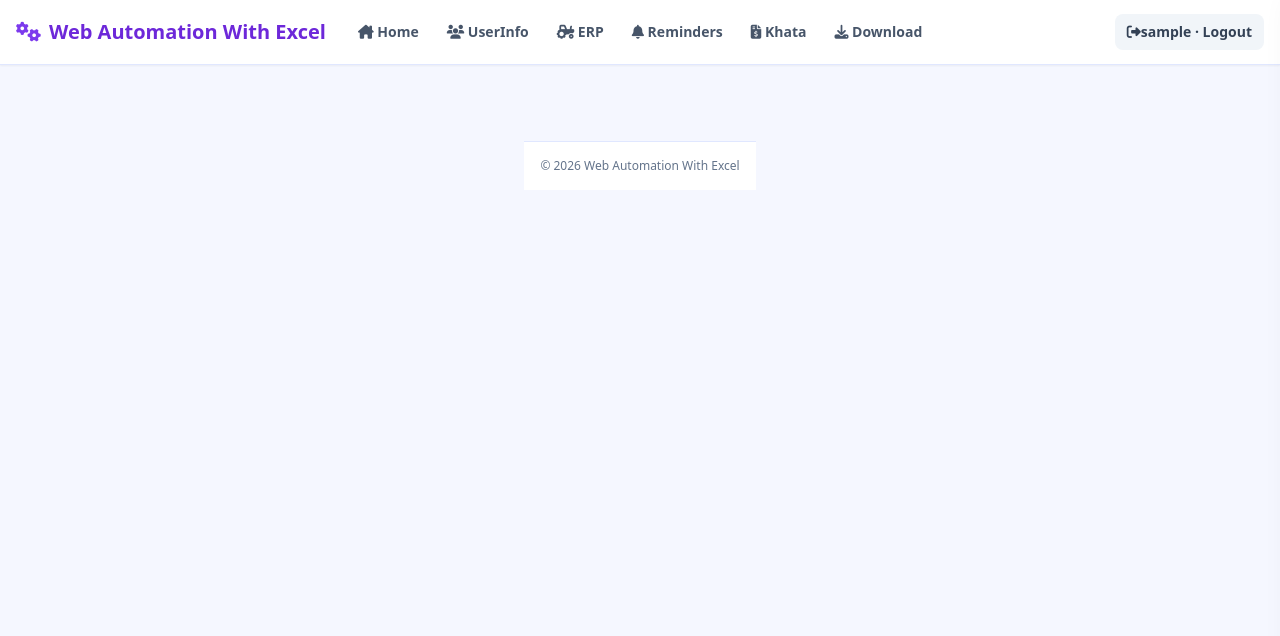
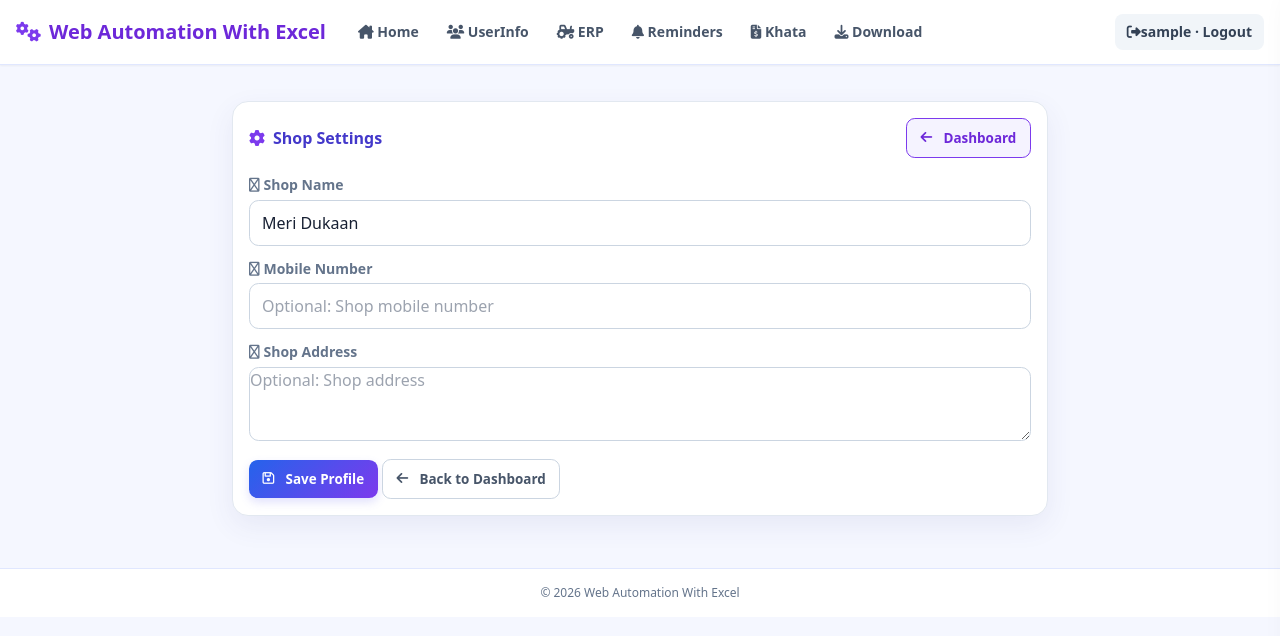
Before and after one commit to Dilip25825/web-automation, a Django app: page /khata/settings/ in a window 1280 px wide. Shown: the top 636 px of the page. Run offline with Django 5.2, Linux system fonts and the light colour scheme; the visitor is signed in with stand-in values (Sample User, id 1); data comes from the database, SQL or seed files in the repository; some libraries are stand-ins or nearby versions.

Commit message:
update: Khata:reports.html

```diff
--- a/khata/templates/khata/shop_profile.html
+++ b/khata/templates/khata/shop_profile.html
@@ -1,33 +1,65 @@
 {% extends 'khata/base.html' %}
-{% block title %}Dukaan Settings - OkCredit{% endblock %}
+{% load static %}
+
+{% block title %}Dukaan Settings - Web Automation{% endblock %}
 
 {% block content %}
-<div class="row justify-content-center mt-4"S
-    <div class="col-md-6"S
-        <div class="card shadow-sm border-0"S
-            <div class="card-header bg-dark text-white fw-bold py-3"S
-                Shop Profile (Settings)
-            </divS
-            <div class="card-body p-4"S
-                <form method="POST"S
+<div class="container mt-4">
+    <div class="row justify-content-center">
+        <div class="col-md-8 col-lg-6">
+            <!-- Settings Card -->
+            <div class="app-card p-4">
+                <div class="d-flex align-items-center justify-content-between mb-4">
+                    <h4 class="fw-bold text-indigo-700 mb-0">
+                        <i class="fa-solid fa-gear me-2 text-violet-600"></i>Shop Settings
+                    </h4>
+                    <a href="{% url 'khata:dashboard' %}" class="btn btn-outline-primary btn-sm">
+                        <i class="fa-solid fa-arrow-left me-1"></i>Dashboard
+                    </a>
+                </div>
+
+                <form method="POST">
                     {% csrf_token %}
-                    <div class="mb-3"S
-                        <label class="form-label fw-semibold"SShop Name</labelS
-                        <input type="text" name="shop_name" class="form-control" value="{{ profile.shop_name }}" requiredS
-                    </divS
-                    <div class="mb-3"S
-                        <label class="form-label fw-semibold"SMobile Number</labelS
-                        <input type="text" name="phone" class="form-control" value="{{ profile.phone|default:'' }}" placeholder="Optional: Dukaan ka mobile number"S
-                    </divS
-                    <div class="mb-3"S
-                        <label class="form-label fw-semibold"SShop Address</labelS
-                        <textarea name="address" class="form-control" rows="3" placeholder="Optional: Dukaan ka pata"S{{ profile.address|default:'' }}</textareaS
-                    </divS
-                    <button type="submit" class="btn btn-success w-100 fw-bold"SSave Profile</buttonS
-                    <a href="{% url 'dashboard' %}" class="btn btn-danger w-100 mt-2"SBack To Dashboard</aS
-                </formS
-            </divS
-        </divS
-    </divS
-</divS
+
+                    <!-- Shop Name -->
+                    <div class="mb-3">
+                        <label class="form-label fw-semibold text-secondary">
+                            <i class="fa-regular fa-store me-1"></i>Shop Name
+                        </label>
+                        <input type="text" name="shop_name" class="form-control"
+                               value="{{ profile.shop_name }}" placeholder="Enter shop name" required>
+                    </div>
+
+                    <!-- Mobile Number -->
+                    <div class="mb-3">
+                        <label class="form-label fw-semibold text-secondary">
+                            <i class="fa-regular fa-phone me-1"></i>Mobile Number
+                        </label>
+                        <input type="text" name="phone" class="form-control"
+                               value="{{ profile.phone|default:'' }}" placeholder="Optional: Shop mobile number">
+                    </div>
+
+                    <!-- Address -->
+                    <div class="mb-3">
+                        <label class="form-label fw-semibold text-secondary">
+                            <i class="fa-regular fa-location-dot me-1"></i>Shop Address
+                        </label>
+                        <textarea name="address" class="form-control" rows="3"
+                                  placeholder="Optional: Shop address">{{ profile.address|default:'' }}</textarea>
+                    </div>
+
+                    <!-- Buttons -->
+                    <div class="d-grid gap-2">
+                        <button type="submit" class="btn btn-primary">
+                            <i class="fa-regular fa-floppy-disk me-1"></i>Save Profile
+                        </button>
+                        <a href="{% url 'khata:dashboard' %}" class="btn btn-outline-secondary">
+                            <i class="fa-solid fa-arrow-left me-1"></i>Back to Dashboard
+                        </a>
+                    </div>
+                </form>
+            </div>
+        </div>
+    </div>
+</div>
 {% endblock %}
--- a/khata/views.py
+++ b/khata/views.py
@@ -521,7 +521,7 @@ def shop_profile(request):
             profile.save()
 
             messages.success(request, "Dukaan ka profile safaltapoorvak update ho gaya!")
-            return redirect('dashboard')
+            return redirect('khata:dashboard')
 
         context = {
             'profile': profile
@@ -531,7 +531,7 @@ def shop_profile(request):
     except Exception as e:
         # Kuch dikkat aane par error message show karein
         messages.error(request, f"Profile kholne mein samasya aayi: {str(e)}")
-        return redirect('dashboard')
+        return redirect('khata/dashboard')
 
 
 @login_required
```
Also changed, not shown: khata/templates/khata/customer_detail.html (+30 -19 lines), khata/templates/khata/dashboard.html (+15 -1 lines), khata/templates/khata/report.html (+93 -70 lines).
